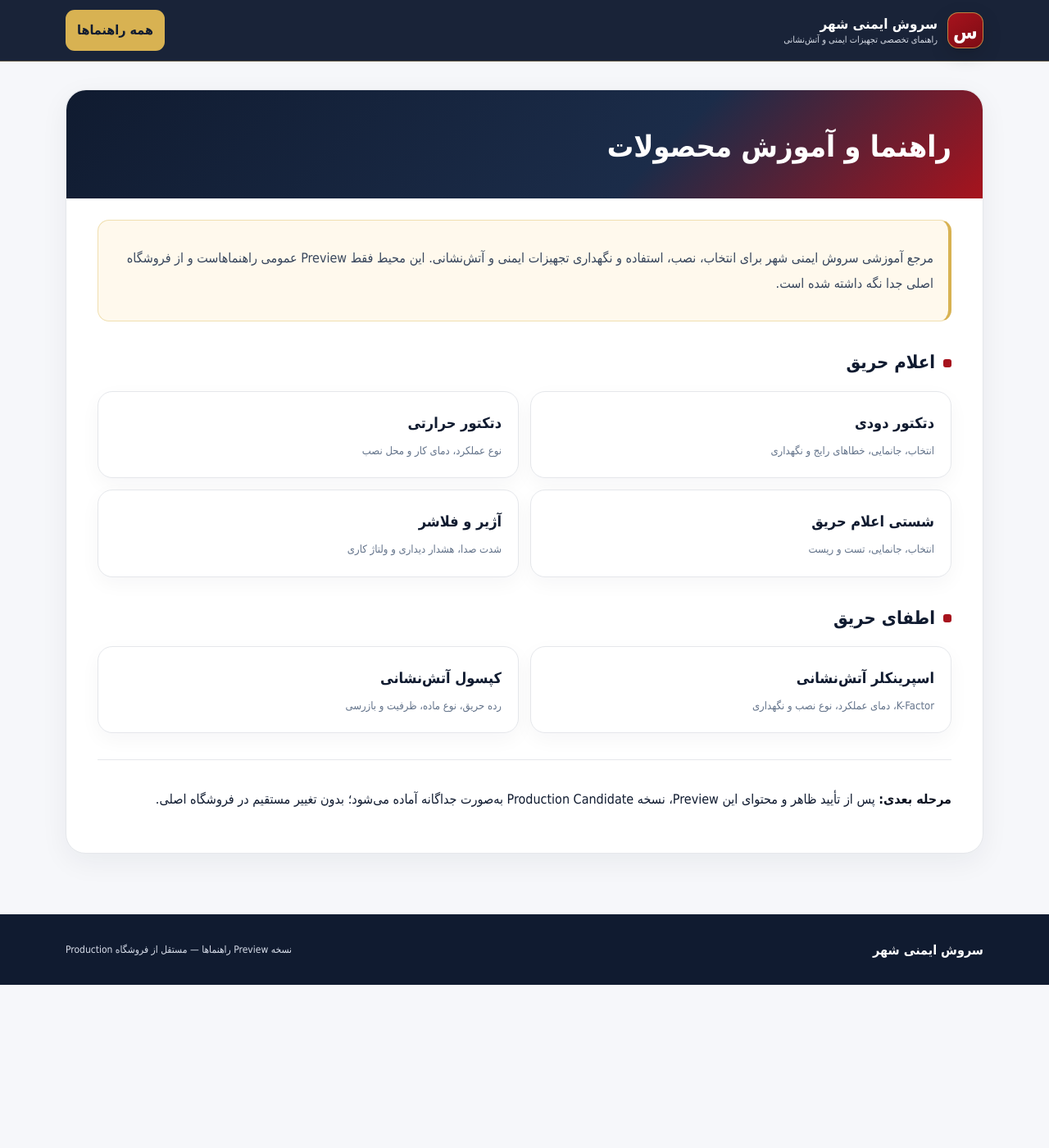
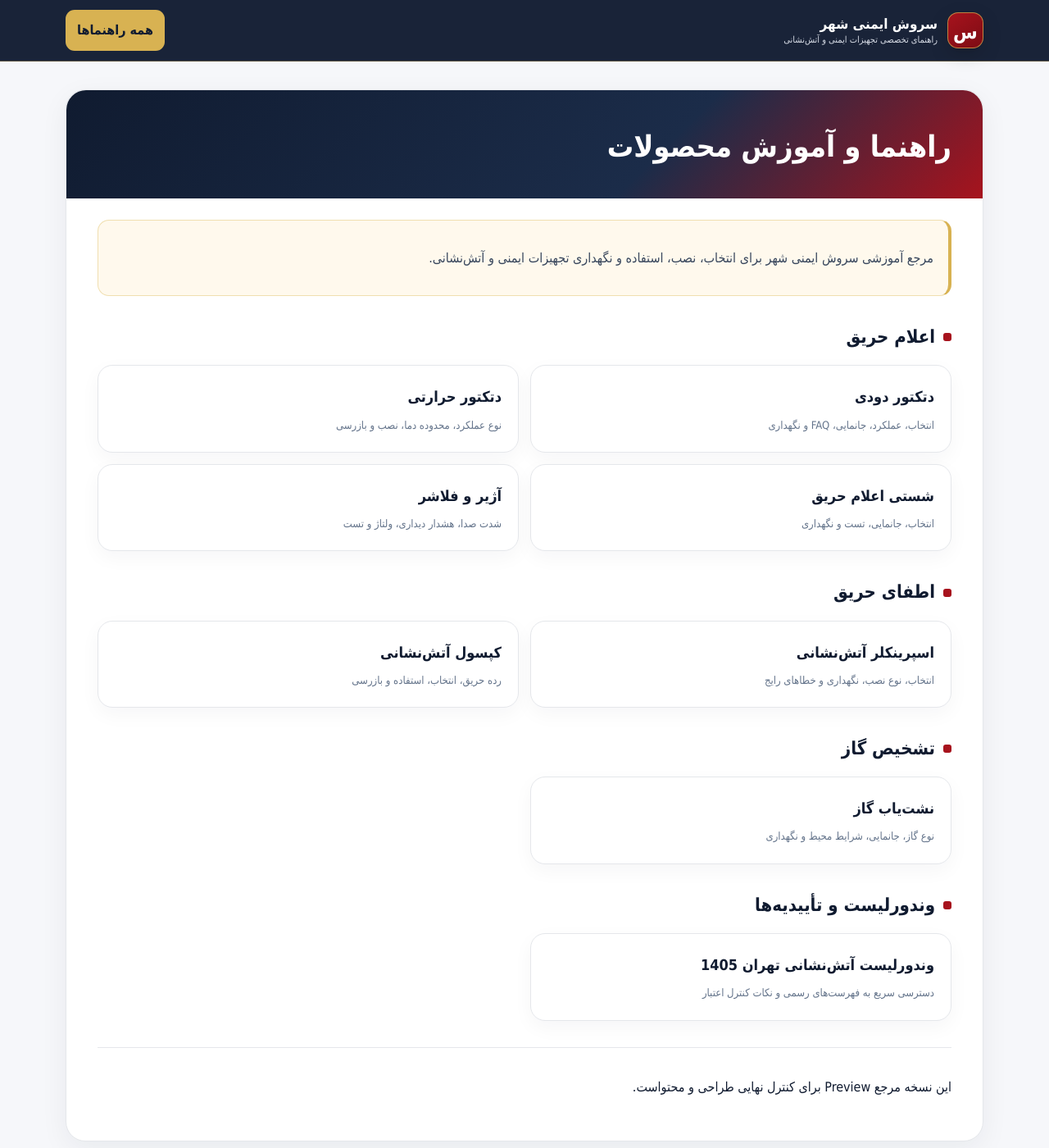
Before and after one commit to arvidghasemian-cmyk/fire-executive-guides-preview, a Jekyll site: the page built from index.md, in a window 1280 px wide and 1400 px high. Shown: the whole window at 82% size. Built offline with Jekyll 4.4.1, drawn with Linux system fonts in a browser that asks for light colours.

Commit message:
content: publish complete eight-guide index

```diff
--- a/index.md
+++ b/index.md
@@ -6,22 +6,32 @@ description: مرجع آموزشی سروش ایمنی شهر برای انتخ
 
 # راهنما و آموزش محصولات
 
-> مرجع آموزشی سروش ایمنی شهر برای انتخاب، نصب، استفاده و نگهداری تجهیزات ایمنی و آتش‌نشانی. این محیط فقط Preview عمومی راهنماهاست و از فروشگاه اصلی جدا نگه داشته شده است.
+> مرجع آموزشی سروش ایمنی شهر برای انتخاب، نصب، استفاده و نگهداری تجهیزات ایمنی و آتش‌نشانی.
 
 <h2 class="guide-section-title">اعلام حریق</h2>
 <div class="guide-grid">
-  <a class="guide-card" href="smoke-detector-operation-guide.html"><strong>دتکتور دودی</strong><span>انتخاب، جانمایی، خطاهای رایج و نگهداری</span></a>
-  <a class="guide-card" href="heat-detector-operation-guide.html"><strong>دتکتور حرارتی</strong><span>نوع عملکرد، دمای کار و محل نصب</span></a>
-  <a class="guide-card" href="manual-call-point-operation-guide.html"><strong>شستی اعلام حریق</strong><span>انتخاب، جانمایی، تست و ریست</span></a>
-  <a class="guide-card" href="alarm-flasher-selection-guide.html"><strong>آژیر و فلاشر</strong><span>شدت صدا، هشدار دیداری و ولتاژ کاری</span></a>
+  <a class="guide-card" href="smoke-detector-operation-guide.html"><strong>دتکتور دودی</strong><span>انتخاب، عملکرد، جانمایی، FAQ و نگهداری</span></a>
+  <a class="guide-card" href="heat-detector-operation-guide.html"><strong>دتکتور حرارتی</strong><span>نوع عملکرد، محدوده دما، نصب و بازرسی</span></a>
+  <a class="guide-card" href="manual-call-point-operation-guide.html"><strong>شستی اعلام حریق</strong><span>انتخاب، جانمایی، تست و نگهداری</span></a>
+  <a class="guide-card" href="alarm-flasher-selection-guide.html"><strong>آژیر و فلاشر</strong><span>شدت صدا، هشدار دیداری، ولتاژ و تست</span></a>
 </div>
 
 <h2 class="guide-section-title">اطفای حریق</h2>
 <div class="guide-grid">
-  <a class="guide-card" href="fire-sprinkler-operation-guide.html"><strong>اسپرینکلر آتش‌نشانی</strong><span>K-Factor، دمای عملکرد، نوع نصب و نگهداری</span></a>
-  <a class="guide-card" href="fire-extinguisher-use-guide.html"><strong>کپسول آتش‌نشانی</strong><span>رده حریق، نوع ماده، ظرفیت و بازرسی</span></a>
+  <a class="guide-card" href="fire-sprinkler-operation-guide.html"><strong>اسپرینکلر آتش‌نشانی</strong><span>انتخاب، نوع نصب، نگهداری و خطاهای رایج</span></a>
+  <a class="guide-card" href="fire-extinguisher-use-guide.html"><strong>کپسول آتش‌نشانی</strong><span>رده حریق، انتخاب، استفاده و بازرسی</span></a>
+</div>
+
+<h2 class="guide-section-title">تشخیص گاز</h2>
+<div class="guide-grid">
+  <a class="guide-card" href="gas-leak-detector-operation-guide.html"><strong>نشت‌یاب گاز</strong><span>نوع گاز، جانمایی، شرایط محیط و نگهداری</span></a>
+</div>
+
+<h2 class="guide-section-title">وندورلیست و تأییدیه‌ها</h2>
+<div class="guide-grid">
+  <a class="guide-card" href="tehran-fire-approved-vendor-lists-1405.html"><strong>وندورلیست آتش‌نشانی تهران 1405</strong><span>دسترسی سریع به فهرست‌های رسمی و نکات کنترل اعتبار</span></a>
 </div>
 
 ---
 
-**مرحله بعدی:** پس از تأیید ظاهر و محتوای این Preview، نسخه Production Candidate به‌صورت جداگانه آماده می‌شود؛ بدون تغییر مستقیم در فروشگاه اصلی.
+این نسخه مرجع Preview برای کنترل نهایی طراحی و محتواست.
```
